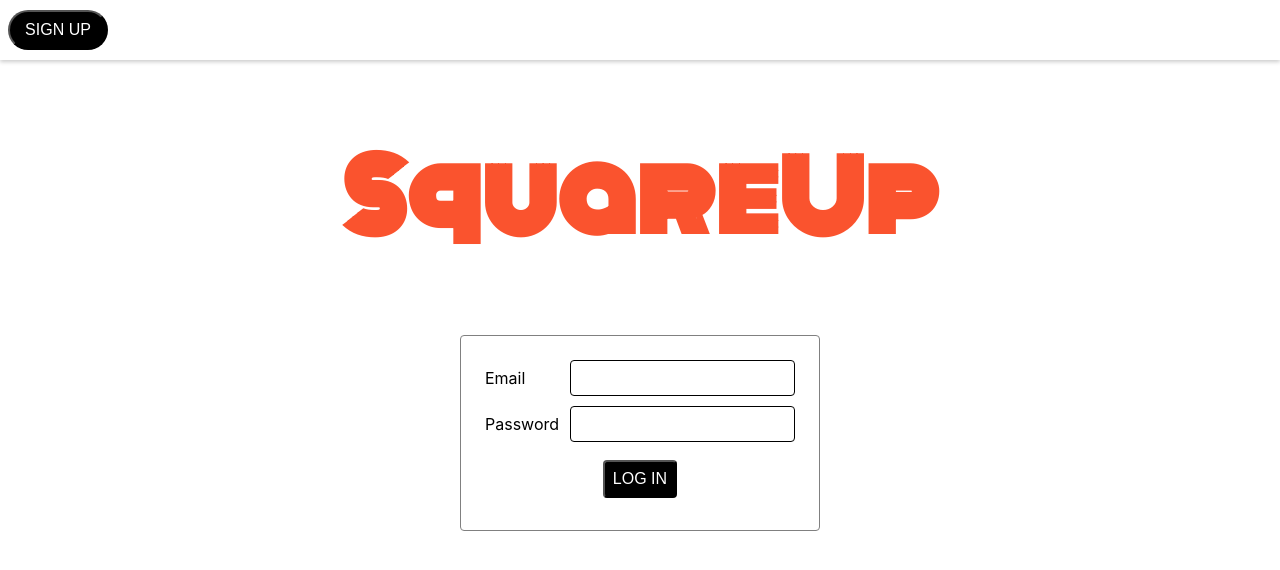
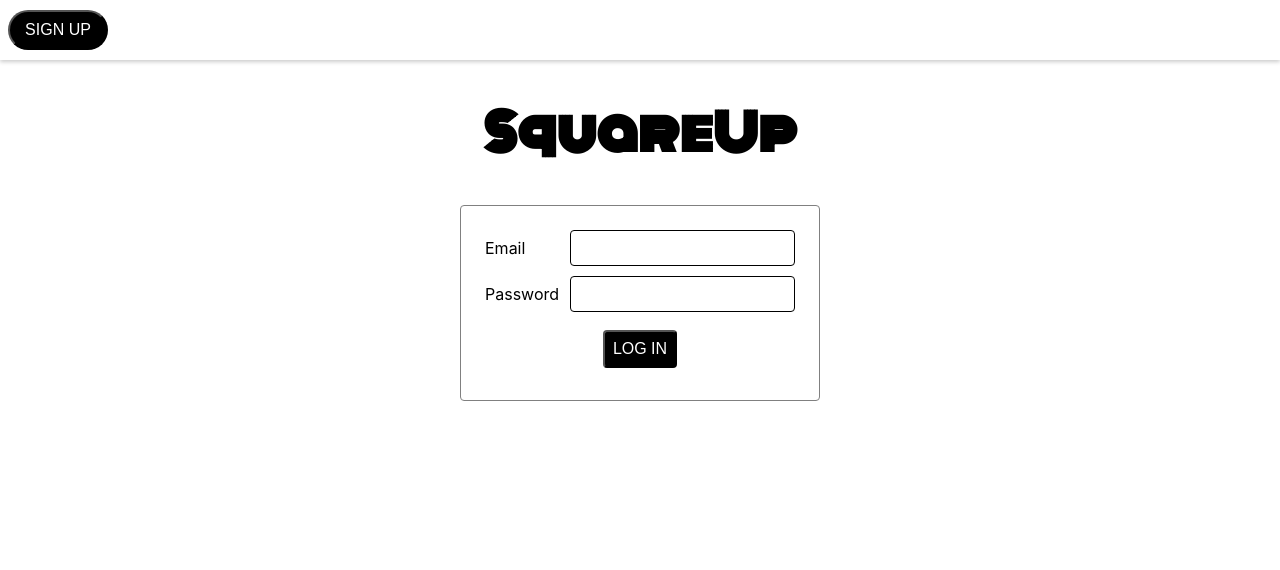
Before and after one commit to aaayon91/square-up, a React (Create React App) app: page / in a window 1280 px wide. Shown: the top 570 px of the page. Built offline with nearby package versions, Linux system fonts and the light colour scheme; no server answers.

Commit message:
styles login form

```diff
--- a/controllers/api/games.js
+++ b/controllers/api/games.js
@@ -89,9 +89,9 @@ function fetchGames() {
 }
 
 // setInterval(() => fetchGames(), 10800000); //every 3 hours
-fetchGames();
+// fetchGames();
 
-// // Keep Heroku awake
+// Keep Heroku awake
 // setInterval(function() {
 //   http.get("http://square-up-app.herokuapp.com");
 // }, 1500000); // every 25 minutes
--- a/src/index.css
+++ b/src/index.css
@@ -23,6 +23,7 @@ body {
 
 .form-container {
   height:max-content;
+  /* max-height: 200px; */
   padding: 3vmin;
   background-color: white;
   /* opacity: 80%; */
@@ -40,6 +41,11 @@ form {
   grid-template-columns: 1fr 3fr;
   gap: 1.25vmin;
   color: var(--text-light);
+  max-width: 90vw;
+}
+
+form select {
+  width: 100%;
 }
 
 label {
--- a/src/pages/App/App.css
+++ b/src/pages/App/App.css
@@ -66,9 +66,10 @@
 } */
 
 .squareup {
-  font-size: 95px;
+  font-size: 50px;
   font-family: 'Monoton', cursive;
-  color: #FA532E
+  /* font-family: Roboto, arial, sans-serif; */
+  color: black;
 }
 
 .squareup-2 {
```
